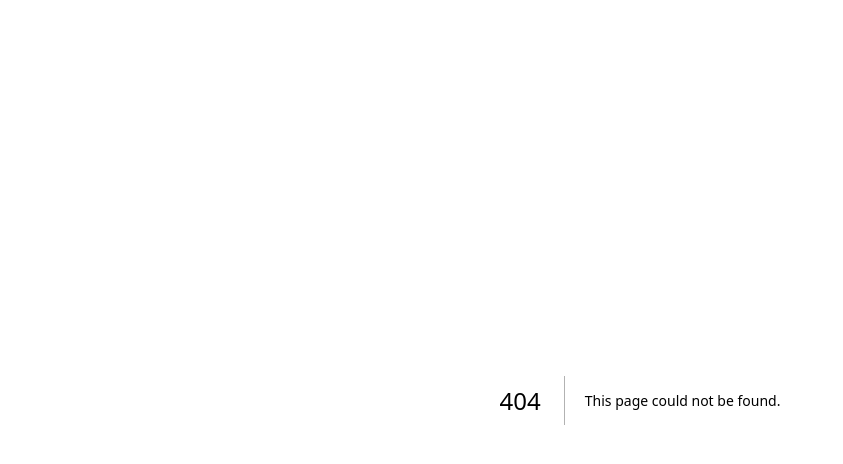
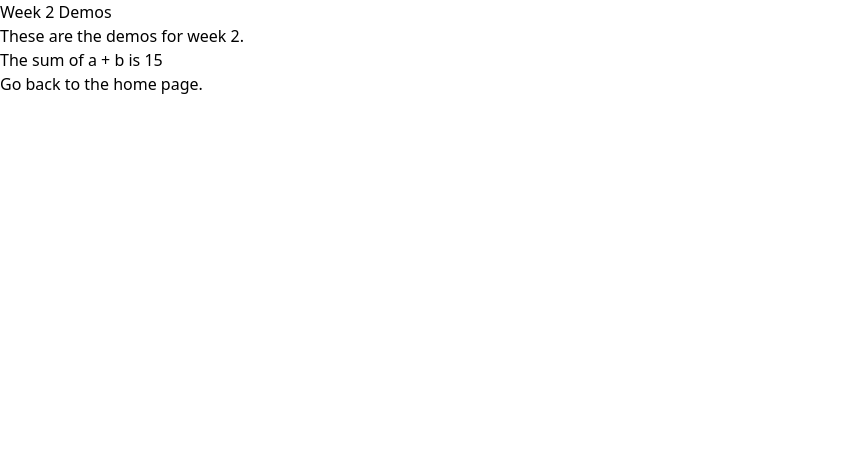
Before and after one commit to Gagandeep9354/webdev2-assignments, a Next.js app: page /week-2 in a window 1280 px wide. Before the commit this address had no page. Shown: the top 464 px of the page, without its empty margins (0-843 px from the left). Built offline with nearby package versions, Linux system fonts and the light colour scheme.

Commit message:
Added week-2 demo

```diff
--- a/app/page.js
+++ b/app/page.js
@@ -1,8 +1,13 @@
+import Link from "next/link";
+
 export default function Page() {
   return (
     <div>
       <h1>Web Dev 2 Demos</h1>
       <p>Demos for Web Dev 2</p>
+      <li>
+        <Link href="/week-2">Week 2 Demos</Link>
+      </li>
     </div>
   );
 }
--- /dev/null
+++ b/app/week-2/heading.js
@@ -0,0 +1,7 @@
+export default function Heading() {
+    return (
+        <header>
+            <h1>Week 2 Demos</h1>
+        </header>
+    );
+}
--- /dev/null
+++ b/app/week-2/page.js
@@ -0,0 +1,17 @@
+import Heading from './heading';
+import Link from 'next/link'
+
+export default function Page() {
+    let a = 5;
+    let b = 10;
+    return (
+        <main>
+            <Heading />
+            <p>These are the demos for week 2.</p>
+            <p>The sum of a + b is {a + b}</p>
+            <p>
+                Go back to <Link href="/"> the home page</Link>.
+            </p>
+        </main>
+    );
+}
```
